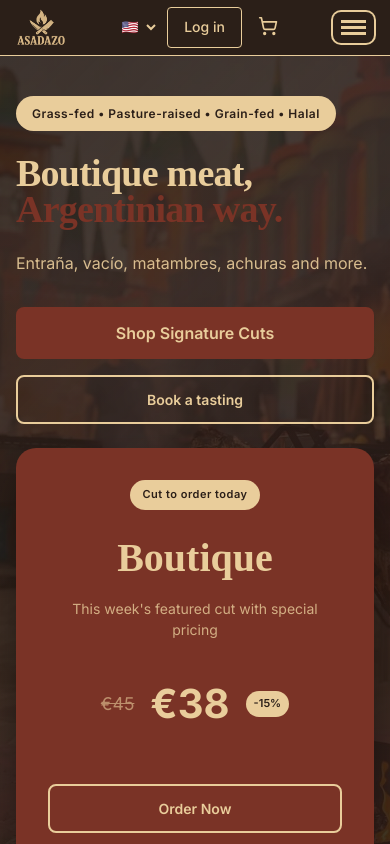
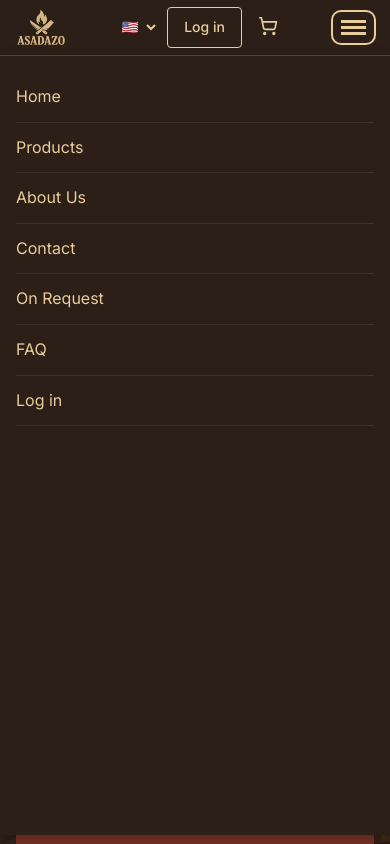
Before and after one commit to Seballemandiv/asadazo-website, a React (Vite) app: page / in a window 390 px wide. Both pictures are taken after a click on the button 353 px from the left and 27 px from the top of the page. Shown: the top 844 px of the page. Built offline with nearby package versions, Linux system fonts and the light colour scheme; a web font is replaced by a local one.

Commit message:
fix(mobile): fix hamburger menu functionality and mobile navigation

```diff
--- a/src/components.css
+++ b/src/components.css
@@ -385,6 +385,7 @@ body::after {
   border: none;
   cursor: pointer;
   padding: 0.5rem;
+  z-index: 1001;
 }
 
 .mobile-menu-btn span {
@@ -410,6 +411,7 @@ body::after {
   box-shadow: 0 4px 12px rgba(0, 0, 0, 0.3);
   padding: 1rem;
   min-height: calc(100vh - 64px);
+  z-index: 1000;
 }
 
 .mobile-nav.open {
--- a/src/components/Header.tsx
+++ b/src/components/Header.tsx
@@ -126,7 +126,7 @@ const Header = () => {
 
       {/* Mobile Navigation */}
       {isMobileMenuOpen && (
-        <nav className="mobile-nav">
+        <nav className="mobile-nav open">
           <Link to="/" className="mobile-nav-link" onClick={() => setIsMobileMenuOpen(false)}>Home</Link>
           <Link to="/products" className="mobile-nav-link" onClick={() => setIsMobileMenuOpen(false)}>Products</Link>
           <Link to="/about" className="mobile-nav-link" onClick={() => setIsMobileMenuOpen(false)}>About Us</Link>
```
